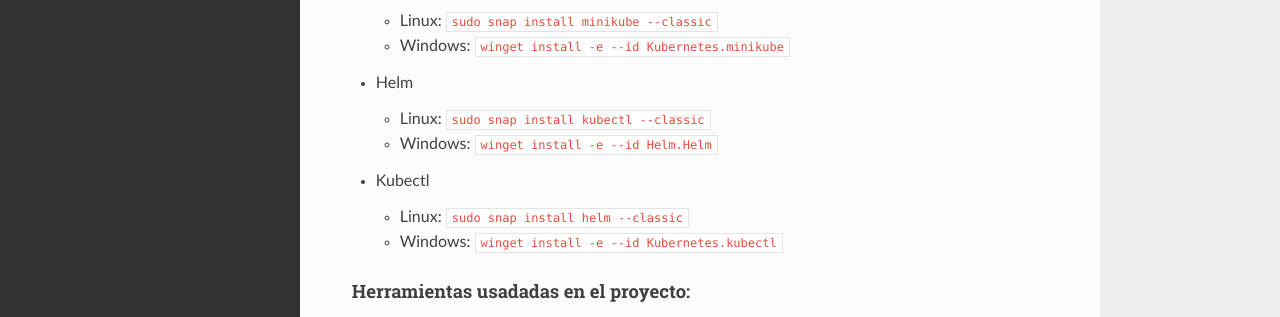
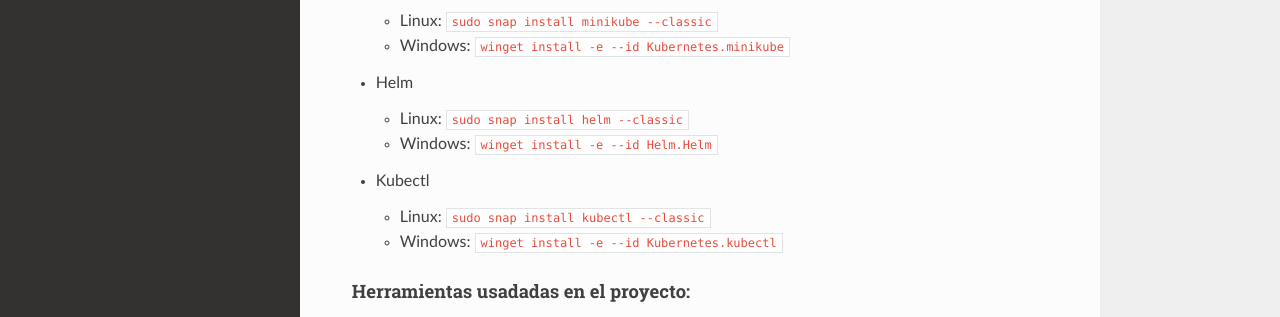
Before and after one commit to SergioZSZ/Software-Quality-Observatory-Orchestrator-TFG, an MkDocs documentation site: the page built from docs/requisitos.md, in a window 1280 px wide and 1242 px high. Shown: the part 546-863 px from the top of the window. Built offline with MkDocs 1.6.1, drawn with Linux system fonts in a browser that asks for light colours; nearby versions of some CDN libraries.

Commit message:
updated doc

```diff
--- a/docs/requisitos.md
+++ b/docs/requisitos.md
@@ -18,11 +18,11 @@
       - Windows:  ``winget install -e --id Kubernetes.minikube``
 
    - Helm
-      - Linux:    ``sudo snap install kubectl --classic``
+      - Linux:    ``sudo snap install helm --classic``
       - Windows:  ``winget install -e --id Helm.Helm``
 
    - Kubectl
-      - Linux:    ``sudo snap install helm --classic``
+      - Linux:    ``sudo snap install kubectl --classic``
       - Windows:  ``winget install -e --id Kubernetes.kubectl``
 
 
```
Also changed, not shown: README.md (+4 -2 lines).
